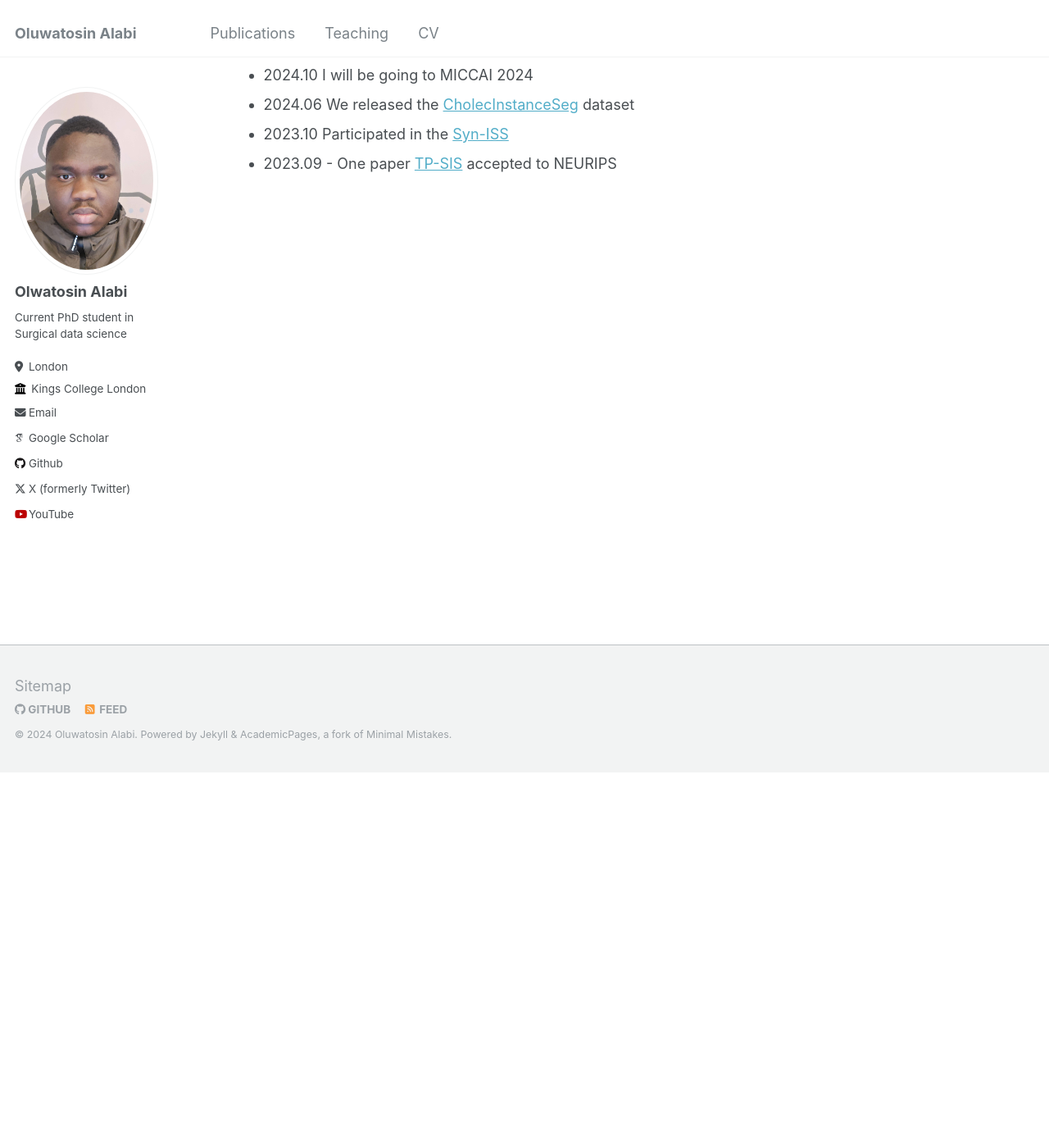
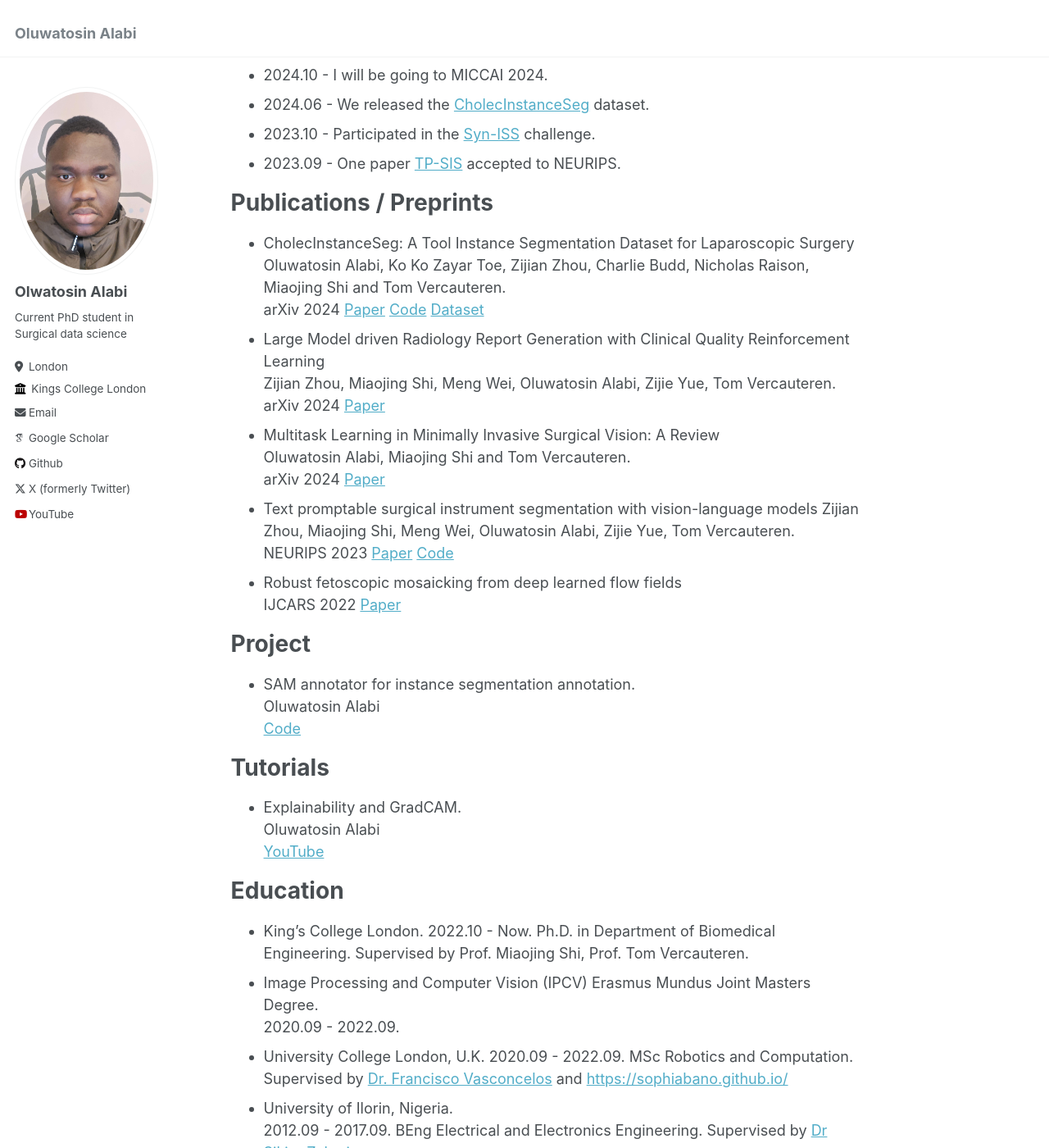
Before and after one commit to labdeeman7/labdeeman7.github.io, a Jekyll site: the page built from _pages/about.md, in a window 1280 px wide and 1400 px high, scrolled down 458 px. Shown: the whole window at 82% size. Built offline with Jekyll 4.4.1, drawn with Linux system fonts in a browser that asks for light colours; some web fonts are replaced; some of the changed text lies outside the part shown.

Commit message:
final changes

```diff
--- a/_pages/about.md
+++ b/_pages/about.md
@@ -7,7 +7,7 @@ redirect_from:
   - /about.html
 ---
 
-Hello, my name is Oluwatosin(tosin) Alabi. I am a 2nd year PhD student at Kings College London under the supervision of [Prof. Tom Vercauteren](https://sites.google.com/site/tomvercauteren/) and [Prof. Miaojing Shi](https://sites.google.com/site/miaojingshi). My research instersts are computer vision, deep learning, medical imaging, and surgical data science.
+Hello, my name is Oluwatosin(Tosin) Alabi. I am a 2nd year PhD student at Kings College London under the supervision of [Prof. Tom Vercauteren](https://sites.google.com/site/tomvercauteren/) and [Prof. Miaojing Shi](https://sites.google.com/site/miaojingshi). My research instersts are computer vision, deep learning, medical imaging, and surgical data science.
 
 Research interests
 ======
@@ -18,7 +18,70 @@ Research interests
 
 News
 ======
-* 2024.10 I will be going to MICCAI 2024
-* 2024.06 We released the [CholecInstanceSeg](https://www.synapse.org/Synapse:syn60239970/wiki/628710) dataset
-* 2023.10 Participated in the [Syn-ISS](https://www.synapse.org/Synapse:syn50908388/wiki/620516)
-* 2023.09 - One paper [TP-SIS](https://arxiv.org/abs/2306.09244) accepted to NEURIPS
+* 2024.10 - I will be going to MICCAI 2024.
+* 2024.06 - We released the [CholecInstanceSeg](https://www.synapse.org/Synapse:syn60239970/wiki/628710) dataset.
+* 2023.10 - Participated in the [Syn-ISS](https://www.synapse.org/Synapse:syn50908388/wiki/620516) challenge.
+* 2023.09 - One paper [TP-SIS](https://arxiv.org/abs/2306.09244) accepted to NEURIPS.
+
+
+Publications / Preprints
+======
+* CholecInstanceSeg: A Tool Instance Segmentation Dataset for Laparoscopic Surgery
+  Oluwatosin Alabi, Ko Ko Zayar Toe, Zijian Zhou, Charlie Budd, Nicholas Raison, Miaojing Shi and Tom Vercauteren.
+  arXiv 2024 [Paper](https://arxiv.org/abs/2406.16039) [Code](https://github.com/labdeeman7/cholec_instance_seg) [Dataset](https://www.synapse.org/Synapse:syn60239970/wiki/628710)
+* Large Model driven Radiology Report Generation with Clinical Quality Reinforcement Learning
+  Zijian Zhou, Miaojing Shi, Meng Wei, Oluwatosin Alabi, Zijie Yue, Tom Vercauteren.
+  arXiv 2024 [Paper](https://arxiv.org/abs/2403.06728)
+* Multitask Learning in Minimally Invasive Surgical Vision: A Review
+  Oluwatosin Alabi, Miaojing Shi and Tom Vercauteren.
+  arXiv 2024 [Paper](https://arxiv.org/abs/2306.09244)
+* Text promptable surgical instrument segmentation with vision-language models
+  Zijian Zhou, Miaojing Shi, Meng Wei, Oluwatosin Alabi, Zijie Yue, Tom Vercauteren.
+  NEURIPS 2023 [Paper](https://arxiv.org/abs/2306.09244) [Code](https://github.com/franciszzj/TP-SIS)
+* Robust fetoscopic mosaicking from deep learned flow fields
+  IJCARS 2022 [Paper](https://link.springer.com/article/10.1007/s11548-022-02623-1)
+
+Project
+======
+* SAM annotator for instance segmentation annotation.
+  Oluwatosin Alabi
+  [Code](https://github.com/labdeeman7/my_samannotator)
+
+
+Tutorials
+======
+* Explainability and GradCAM.
+  Oluwatosin Alabi
+  [YouTube](https://www.youtube.com/watch?v=ho_WfeHut-c&t=272s)
+
+Education
+====
+* King's College London.
+  2022.10 - Now. Ph.D. in Department of Biomedical Engineering. Supervised by Prof. Miaojing Shi, Prof. Tom Vercauteren.
+* Image Processing and Computer Vision (IPCV) Erasmus Mundus Joint Masters Degree.
+  2020.09 - 2022.09.
+* University College London, U.K.
+  2020.09 - 2022.09. MSc Robotics and Computation. Supervised by  [Dr. Francisco Vasconcelos](https://www.ucl.ac.uk/surgical-robot-vision/francisco-vasconcelos)  and [https://sophiabano.github.io/]()
+* University of Ilorin, Nigeria.
+  2012.09 - 2017.09. BEng Electrical and Electronics Engineering. Supervised by [Dr Sikiru Zakariyya](https://ieeexplore.ieee.org/author/37087229769)
+
+Experience
+====
+* Online Summer Intern at Bioinformatics Institute (BII), ASTAR, Singapore under [Prof Hwee Kuan Lee](https://www.a-star.edu.sg/cfar/about-cfar/our-team/dr-hwee-kuan-lee).
+  2021.07 - 2021.09
+* Instructor at AI Saturdays Abuja Nigeria
+  2018.06 - 2019.09
+* Software Developer at Techspecialist Consulting Limited, F.C.T Abuja
+  2017.12 – 2019.06
+
+
+Academic Services
+====
+Served as a reviewer for ScientificData, MICCAI.
+
+Awards
+===
+* Centre for Doctoral Training Studentship for Smart Medical Imaging.
+* Erasmus Mundus Scholarship for the IPCV program.
+* Petroleum Development Technology Fund MSc Scholarship to Kings College London.
+* University Scholar for Electrical and Electronics Engineering Department University of Ilorin.
```
Also changed, not shown: README.md (+1 -51 lines), _data/navigation.yml (+6 -6 lines).
